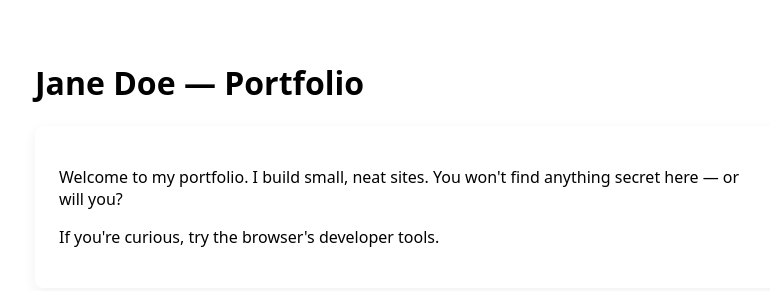
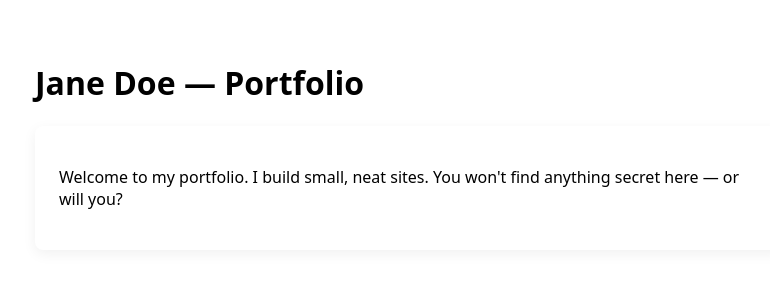
Before and after one commit to krease-c/Source-code-chall, a plain HTML site: page index.html in a window 1280 px wide. Shown: the whole page, without its empty margins (5-775 px from the left). Drawn offline with Linux system fonts and the light colour scheme.

Commit message:
Update index.html

```diff
--- a/index.html
+++ b/index.html
@@ -15,7 +15,7 @@
 
   <main class="card">
     <p>Welcome to my portfolio. I build small, neat sites. You won't find anything secret here — or will you?</p>
-    <p>If you're curious, try the browser's developer tools.</p>
+
   </main>
 
   <!--
```
